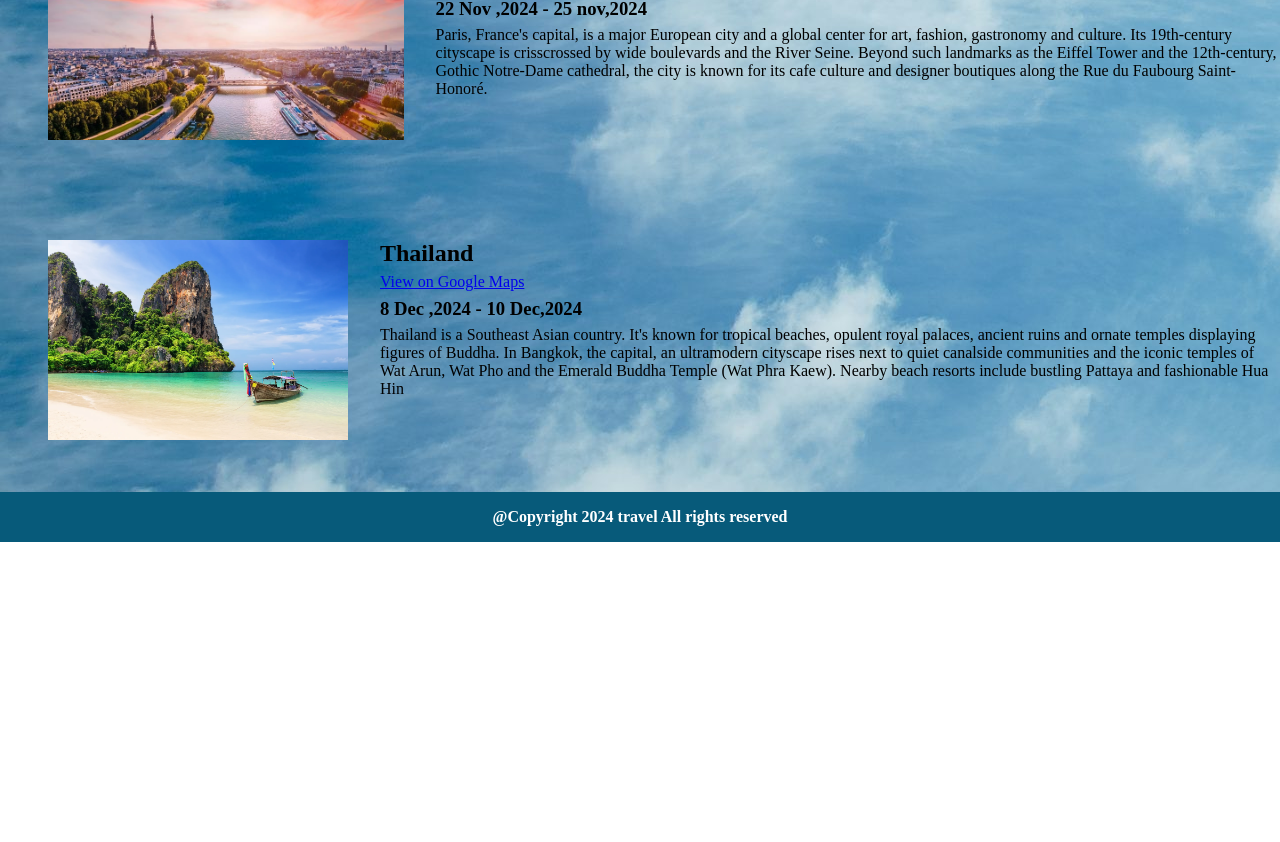
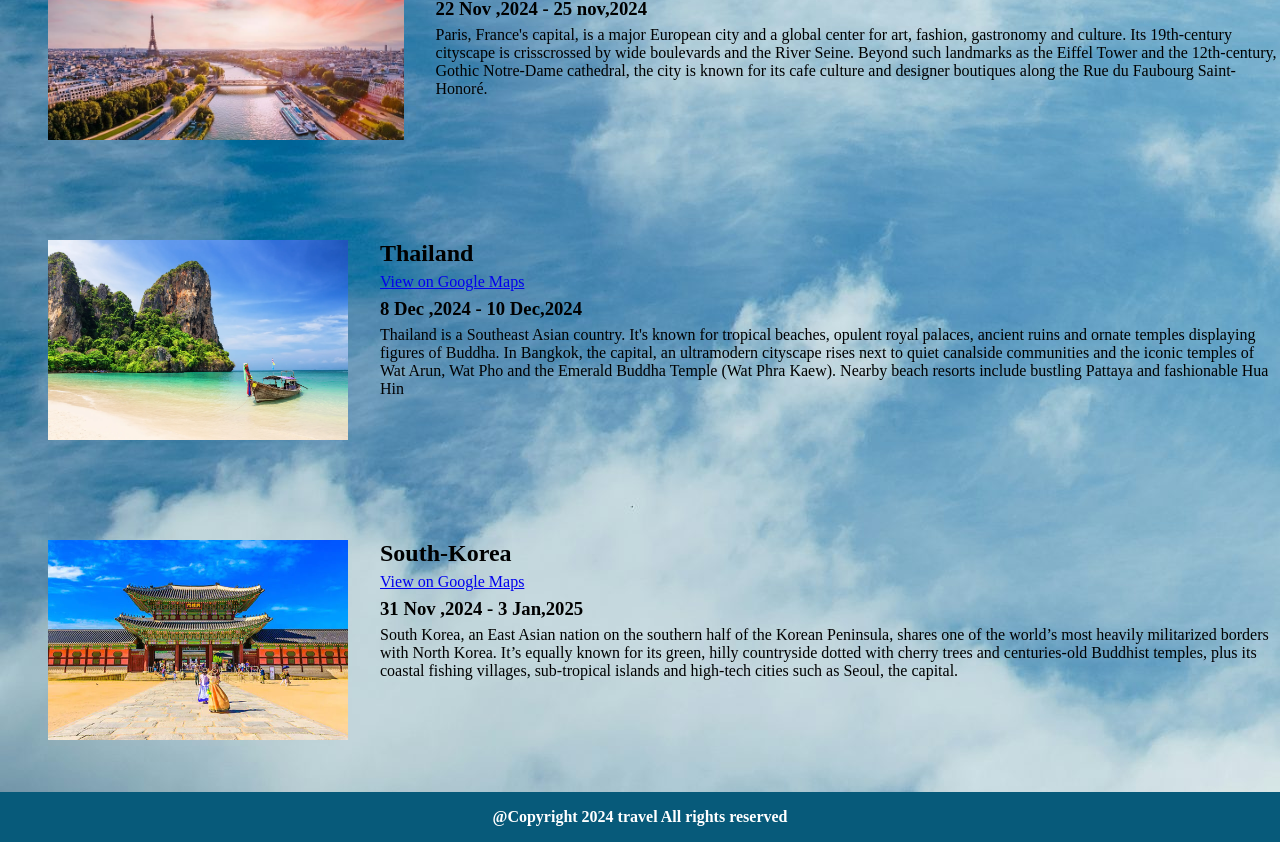
Before and after one commit to DIVYA-PAWAR-03/Travel-Journal, a React (Vite) app: page / in a window 1280 px wide. Shown: the part 1142-1984 px from the top of the page. Before the commit the page ends 1684 px from the top, so only its background shows below. Built offline with nearby package versions, Linux system fonts and the light colour scheme.

Commit message:
minor changes

```diff
--- a/src/components/data.js
+++ b/src/components/data.js
@@ -61,7 +61,19 @@ export default[
               location:"https://www.google.com/maps/place/Mount+Fuji/@35.3606421,138.7170637,15z/data=!3m1!4b1!4m6!3m5!1s0x6019629a42fdc899:0xa6a1fcc916f3a4df!8m2!3d35.3606255!4d138.7273634!16zL20vMGNrczA?entry=ttuhttps://maps.google.com/maps?width=600&amp;height=400&amp;hl=en&amp;q=japan&amp;t=h&amp;z=14&amp;ie=UTF8&amp;iwloc=B&amp;output=embed",
               dates:"8 Dec ,2024 - 10 Dec,2024",
               description:"Thailand is a Southeast Asian country. It's known for tropical beaches, opulent royal palaces, ancient ruins and ornate temples displaying figures of Buddha. In Bangkok, the capital, an ultramodern cityscape rises next to quiet canalside communities and the iconic temples of Wat Arun, Wat Pho and the Emerald Buddha Temple (Wat Phra Kaew). Nearby beach resorts include bustling Pattaya and fashionable Hua Hin"
-                    }
+                    },
 
 
+                    {
+                        id:6,
+                        img:{
+                            src:"/images/south-korea.jpg",
+                    alt:"river"
+                  },
+                  city:"South-Korea",
+                  location:"https://www.google.com/maps/place/Mount+Fuji/@35.3606421,138.7170637,15z/data=!3m1!4b1!4m6!3m5!1s0x6019629a42fdc899:0xa6a1fcc916f3a4df!8m2!3d35.3606255!4d138.7273634!16zL20vMGNrczA?entry=ttuhttps://maps.google.com/maps?width=600&amp;height=400&amp;hl=en&amp;q=japan&amp;t=h&amp;z=14&amp;ie=UTF8&amp;iwloc=B&amp;output=embed",
+                  dates:"31 Nov ,2024 - 3 Jan,2025",
+                  description:"South Korea, an East Asian nation on the southern half of the Korean Peninsula, shares one of the world’s most heavily militarized borders with North Korea. It’s equally known for its green, hilly countryside dotted with cherry trees and centuries-old Buddhist temples, plus its coastal fishing villages, sub-tropical islands and high-tech cities such as Seoul, the capital."
+                        }
+
 ]
```
